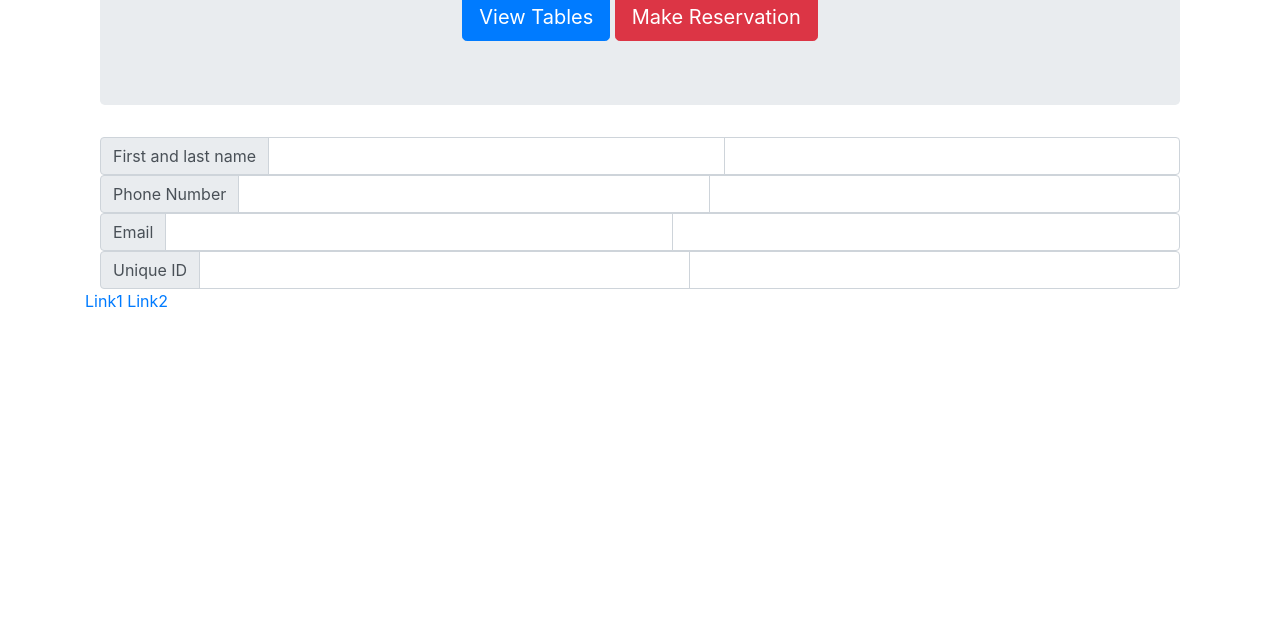
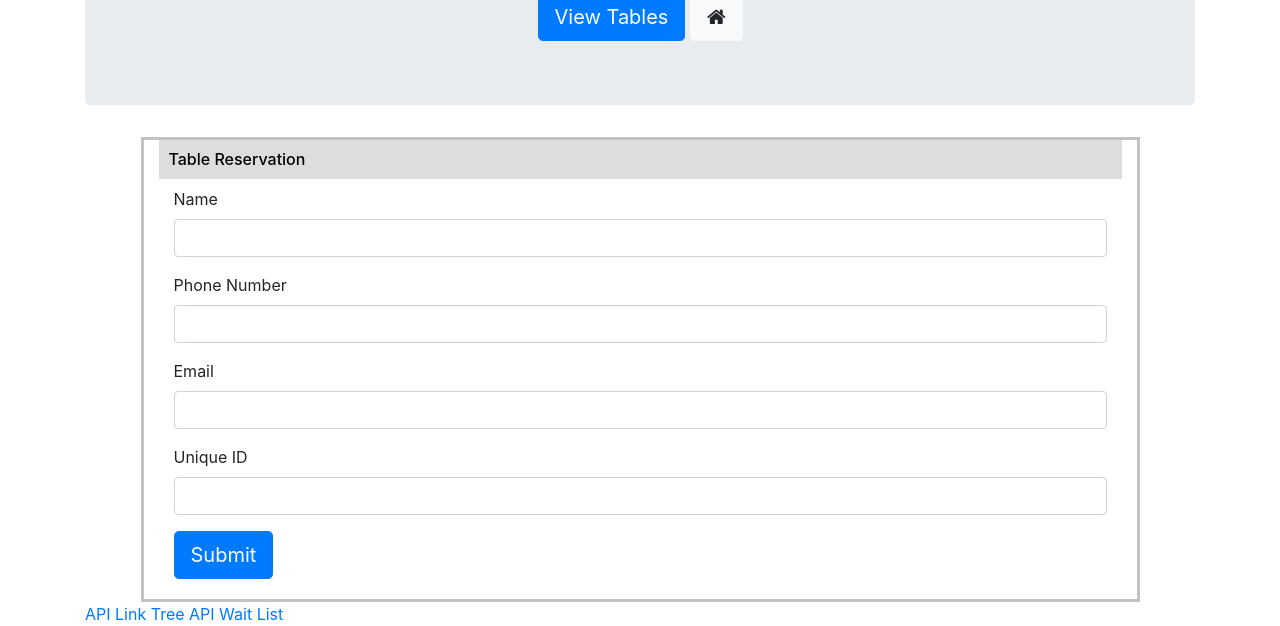
Before and after one commit to collinlanie12/hotrestaurant, a website: page reserve.html in a window 1280 px wide. Shown: the part 234-860 px from the top of the page. Before the commit the page ends 800 px from the top, so only its background shows below. Drawn offline with nearby package versions, Linux system fonts and the light colour scheme.

Commit message:
built up most of the reservation page

```diff
--- a/reserve.html
+++ b/reserve.html
@@ -7,6 +7,8 @@
     <meta name="viewport" content="width=device-width, initial-scale=1, shrink-to-fit=no">
 
     <!-- Bootstrap CSS -->
+    <link rel="stylesheet" href="https://cdnjs.cloudflare.com/ajax/libs/font-awesome/4.7.0/css/font-awesome.min.css">
+    <link rel="stylesheet" href="style.css">
     <link rel="stylesheet" href="https://stackpath.bootstrapcdn.com/bootstrap/4.5.2/css/bootstrap.min.css"
         integrity="sha384-JcKb8q3iqJ61gNV9KGb8thSsNjpSL0n8PARn9HuZOnIxN0hoP+VmmDGMN5t9UJ0Z" crossorigin="anonymous">
 
@@ -16,7 +18,6 @@
 <body>
     <div class="container">
 
-        <div class="container">
 
         <div class="jumbotron text-center">
             <h1 class="display-4">Hot Restaurant!</h1>
@@ -25,46 +26,36 @@
             <h2>Make your reservation</h2>
 
             <a class="btn btn-primary btn-lg" href="#" role="button">View Tables</a>
-                <a class="btn btn-danger btn-lg" href="#" role="button">Make Reservation</a>
+            <button class="btn btn-light btn-lg"><i class="fa fa-home"></i></button>
         </div>
 
-            <div class="input-group">
-                <div class="input-group-prepend">
-                    <span class="input-group-text">First and last name</span>
+        <div class="container-fluid container-form">
+            <h2>Table Reservation</h2>
+            <div class="inputs">
+                <div class="form-group">
+                    <label for="formGroupExampleInput">Name</label>
+                    <input type="text" class="form-control" id="formGroupExampleInput">
                   </div>
-                <input type="text" aria-label="First name" class="form-control">
-                <input type="text" aria-label="Last name" class="form-control">
+                  <div class="form-group">
+                    <label for="formGroupExampleInput2">Phone Number</label>
+                    <input type="text" class="form-control" id="formGroupExampleInput2">
+                  </div>
+                  <div class="form-group">
+                    <label for="formGroupExampleInput">Email</label>
+                    <input type="text" class="form-control" id="formGroupExampleInput">
+                  </div>
+                  <div class="form-group">
+                    <label for="formGroupExampleInput2">Unique ID</label>
+                    <input type="text" class="form-control" id="formGroupExampleInput2">
                   </div>
 
-            <div class="input-group">
-                <div class="input-group-prepend">
-                    <span class="input-group-text">Phone Number</span>
-                </div>
-                <input type="text" aria-label="First name" class="form-control">
-                <input type="text" aria-label="Last name" class="form-control">
-            </div>
-
-            <div class="input-group">
-                <div class="input-group-prepend">
-                    <span class="input-group-text">Email</span>
-                </div>
-                <input type="text" aria-label="First name" class="form-control">
-                <input type="text" aria-label="Last name" class="form-control">
-            </div>
-
-            <div class="input-group">
-                <div class="input-group-prepend">
-                    <span class="input-group-text">Unique ID</span>
-                </div>
-                <input type="text" aria-label="First name" class="form-control">
-                <input type="text" aria-label="Last name" class="form-control">
+                  <a class="btn btn-primary btn-lg" href="#" role="button">Submit</a>
             </div>
 
 
-
         </div>
-        <a href="#">Link1</a>
-        <a href="#">Link2</a>
+        <a href="#">API Link Tree</a>
+        <a href="#">API Wait List</a>
 
     </div>
     <!-- Optional JavaScript -->
--- /dev/null
+++ b/style.css
@@ -0,0 +1,20 @@
+.container-form {
+    margin-left: auto;
+    margin-right: auto;
+    max-width: 90%;
+    border-color: #C2C2C2;;
+    border-style: solid;
+    padding-bottom: 20px;
+}
+.container-form h2 {
+    padding:10px;
+    color:black;
+    margin-left:0;
+    background-color:#dddddd;
+    font-size:12pt;
+    width: 100%;
+  }
+.inputs {
+    padding-left: 15px;
+    padding-right: 15px;
+}
```
Lines whose indentation alone changed are shown as unchanged.
